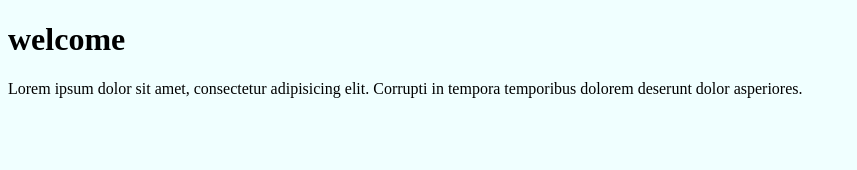
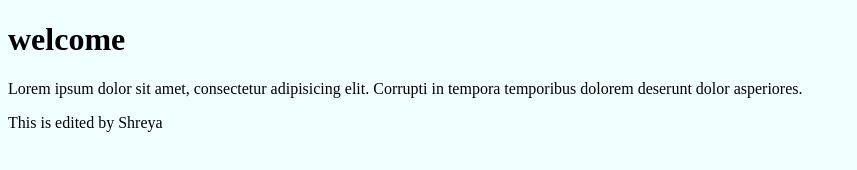
Before and after one commit to Shreya211149/GitProject, a plain HTML site: page index.html in a window 1280 px wide. Shown: the whole page, without its empty margins (0-857 px from the left). Drawn offline with Linux system fonts and the light colour scheme.

Commit message:
New feature added

```diff
--- a/index.html
+++ b/index.html
@@ -9,5 +9,6 @@
 <body>
     <h1>welcome</h1>
     <p>Lorem ipsum dolor sit amet, consectetur adipisicing elit. Corrupti in tempora temporibus dolorem deserunt dolor asperiores.</p>
+    <p>This is edited by Shreya</p>
 </body>
 </html>
```
